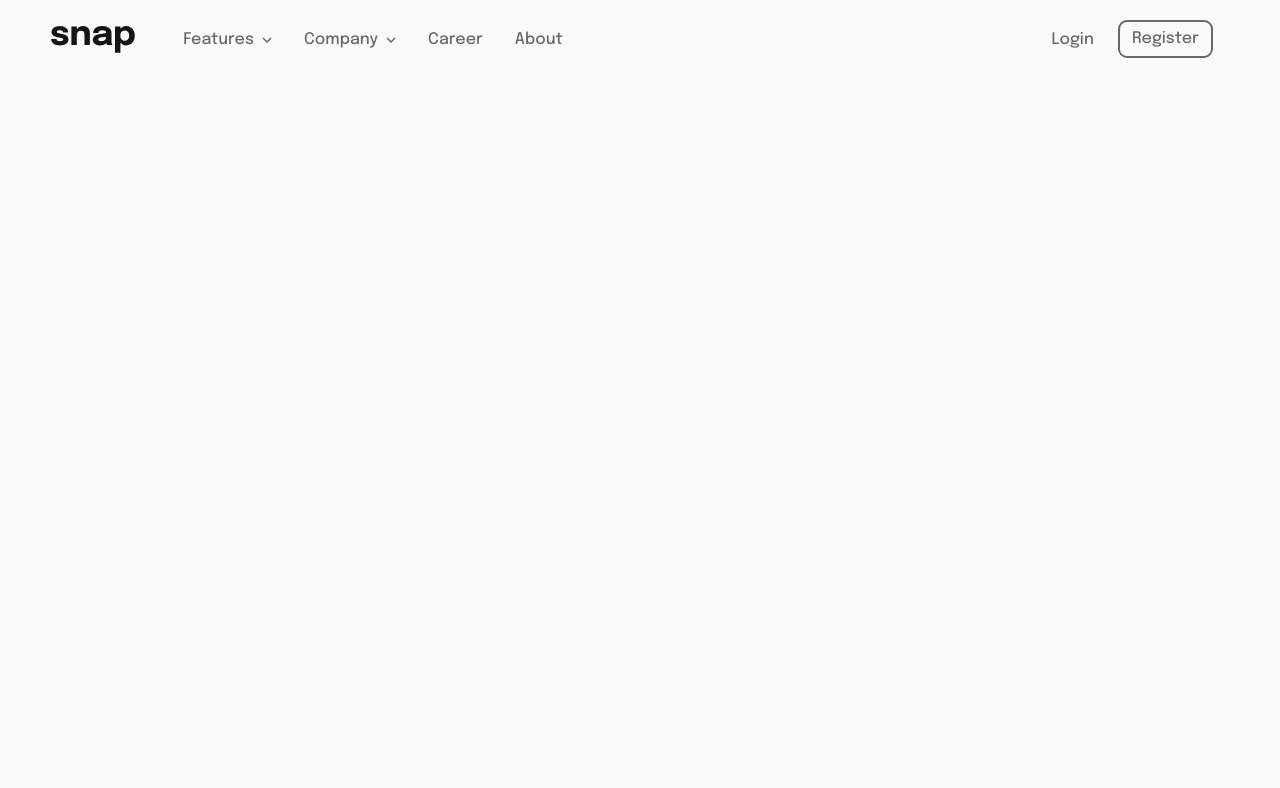
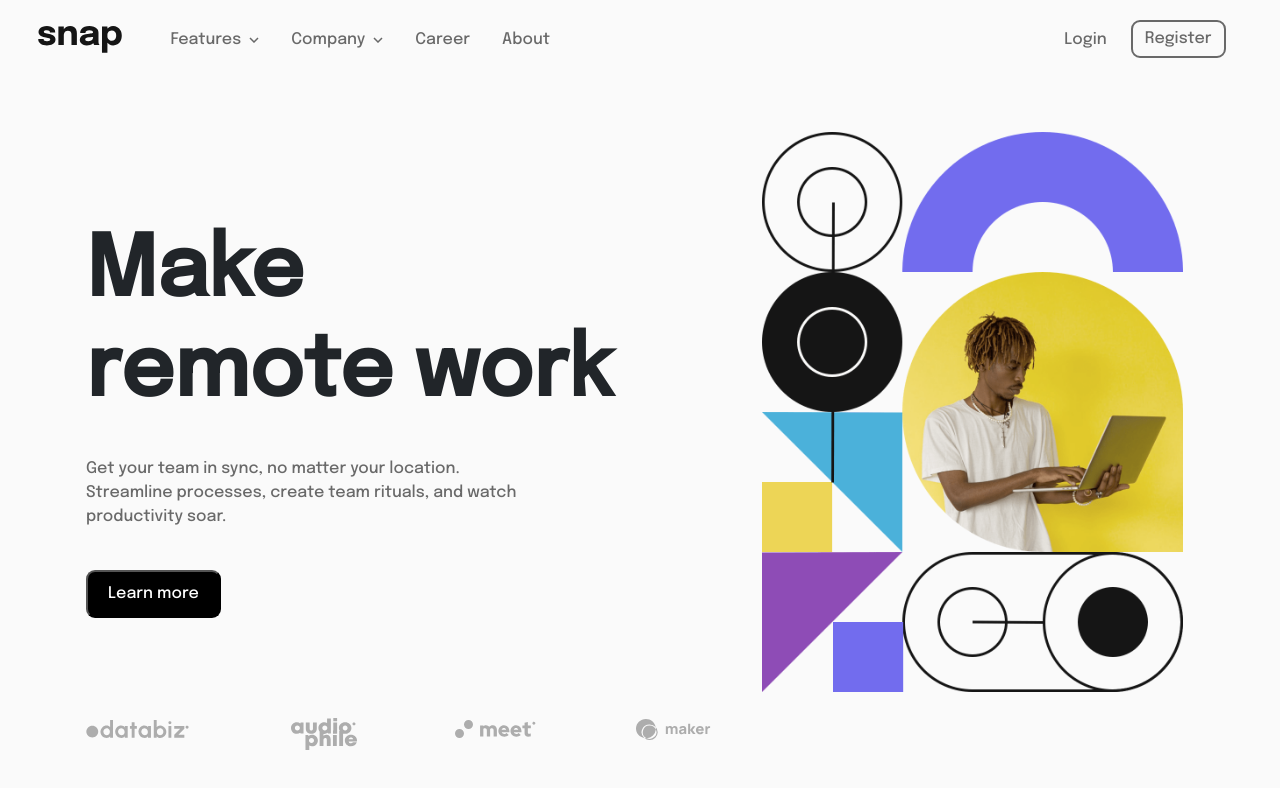
Before and after one commit to Basmaabdelzaher/FEM-intro-section, a plain HTML site: page index.html in a window 1280 px wide. Drawn offline with nearby package versions, Linux system fonts and the light colour scheme.

Commit message:
hero-section

```diff
--- a/css/css.css
+++ b/css/css.css
@@ -26,7 +26,7 @@ nav a:hover {
     color: #000;
 }
 .section-padding {
-    padding: 20px 4%;
+    padding: 20px 3%;
 }
 
 .light-btn {
@@ -67,6 +67,7 @@ nav a:hover {
     background: rgba(0, 0, 0, 0.6);
     top: 0;
     left: -100%;
+    z-index: 99;
 }
 #sideMenuWrapper.show {
     left: 0;
@@ -85,3 +86,44 @@ ul {
 #features, #company {
     display: none;
 }
+.normal-img {
+    width: 90%;
+    height: auto;
+}
+#hero-section h1 {
+    font-size: 6.5vw;
+    padding-top: 80px;
+}
+#hero-section p {
+    padding: 25px 0;
+    color: var(--medium-gray);
+    width: 70%;
+}
+.main-btn {
+    background: #000;
+    color: #fff;
+    padding: 10px 20px;
+    border-radius: 9px;
+}
+.main-btn:hover {
+    border: 2px solid #000;
+    background: transparent;
+    color: #000;
+}
+#hero-section .main-btn {
+    margin-bottom: 100px;
+}
+
+@media (max-width: 768px) {
+    #hero-section {
+        text-align: center;
+    }
+    #hero-section p
+    {
+        padding: 15px 0;
+        width: 100%;
+    }
+    #logos div {
+        width: 20%;
+    }
+}
--- a/index.html
+++ b/index.html
@@ -179,6 +179,39 @@
 
     <div class="container">
 
+        <div class="row flex-row-reverse justify-content-around mt-5">
+            <div class="col-lg-5 p-1 text-center">
+                <!-- Photo -->
+                <img src="./images/image-hero-desktop.png" alt="hero-img" class="d-none d-lg-inline normal-img">
+                <img src="./images/image-hero-mobile.png" alt="hero-mobile-img" class="d-inline d-lg-none normal-img">
+
+            </div>
+            <div id="hero-section" class="col-lg-7 p-md-3">
+                <h1 class="font-weight-bold">
+                    Make <div class="d-none d-lg-block"></div> remote work
+                </h1>
+                <p>
+                    Get your team in sync, no matter your location.
+                    Streamline processes, create team rituals, and watch productivity soar.
+                </p>
+                <button class="main-btn">Learn more</button>
+                <div id="logos" class="d-flex flex-row justify-content-between">
+                    <div>
+                        <img src="./images/client-databiz.svg" alt="databiz" class="normal-img">
+                    </div>
+                    <div>
+                        <img src="./images/client-audiophile.svg" alt="audiophile" class="normal-img">
+                    </div>
+                    <div>
+                        <img src="./images/client-meet.svg" alt="meet" class="normal-img">
+                    </div>
+                    <div>
+                        <img src="./images/client-maker.svg" alt="maker" class="normal-img">
+                    </div>
+                </div>
+            </div>
+        </div>
+
         <!-- Script -->
         <!-- <script
                 src="https://cdn.jsdelivr.net/npm/jquery@3.6.0/dist/jquery.slim.min.js"></script> -->
```
